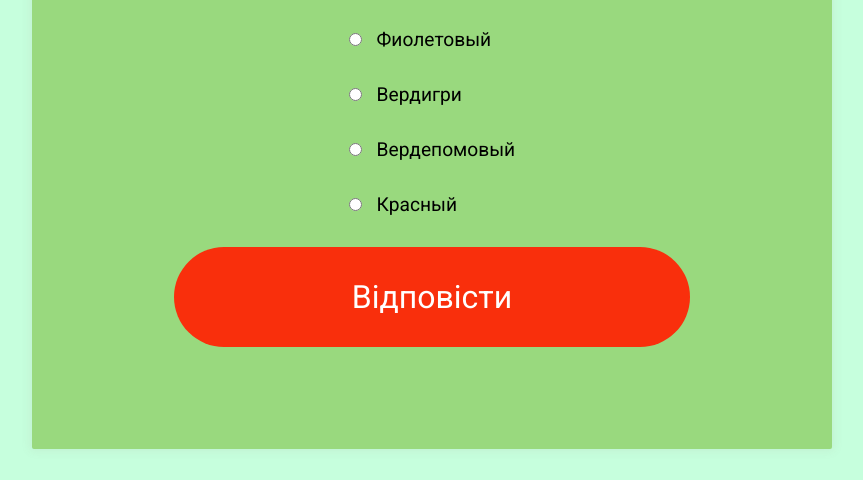
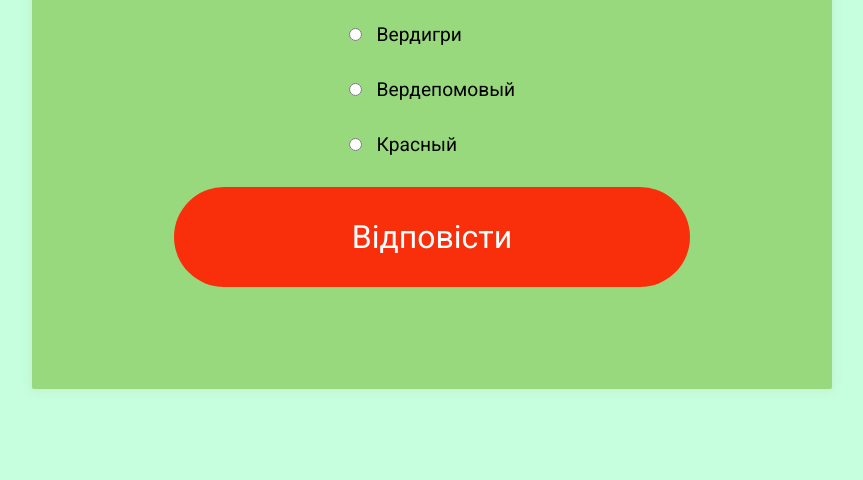
Before and after one commit to vasya-and-yana/love-story, a plain HTML site: page quiz.html in a window 1280 px wide. Shown: the part 320-800 px from the top of the page, without its empty margins (208-1071 px from the left). Drawn offline with Linux system fonts and the light colour scheme.

```diff
--- a/style.css
+++ b/style.css
@@ -40,6 +40,7 @@
   margin-bottom: 50px;
 }
 h1 {
+  font-size: 60px;
   line-height: 46px;
   margin: 0;
   margin-bottom: 80px;
--- a/styles.css
+++ b/styles.css
@@ -34,7 +34,7 @@
   display: flex;
   justify-content: center;
   align-items: center;
-  height: 70vh;
+  height: 55vh;
 }
 .quiz {
   display: flex;
```
